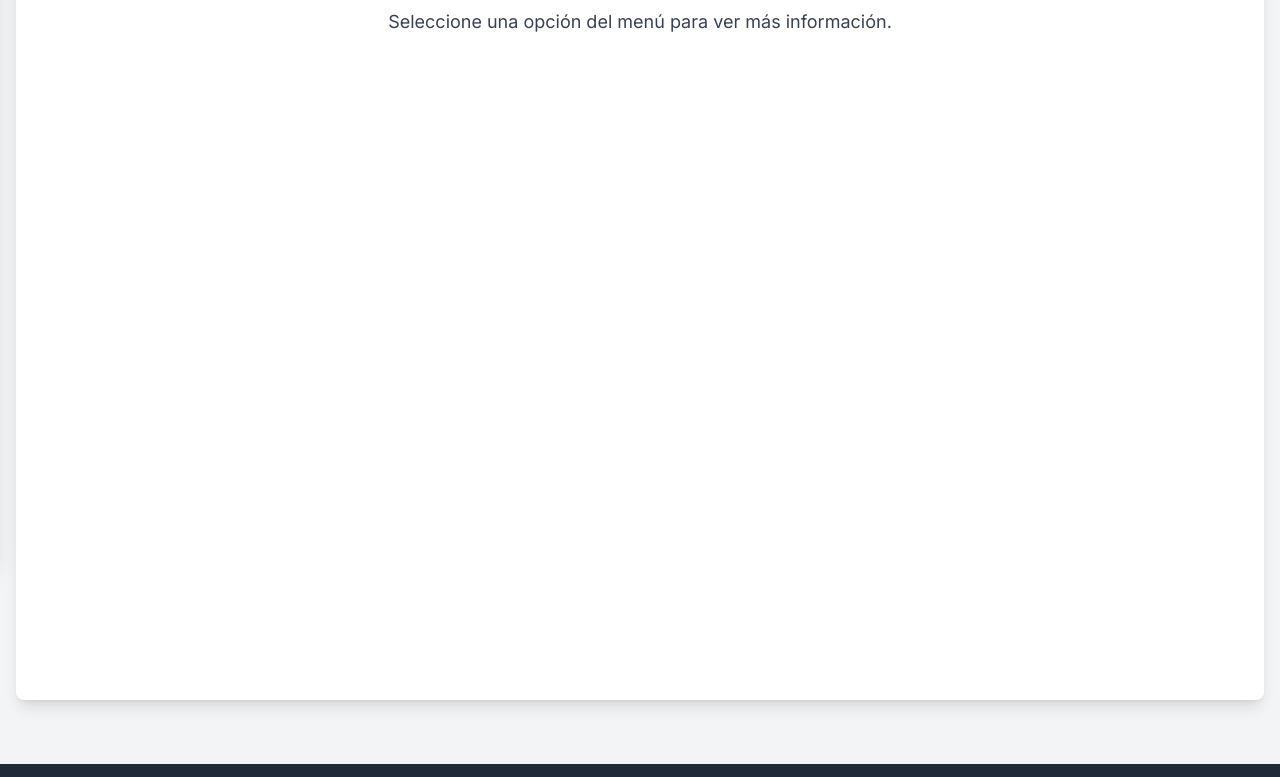
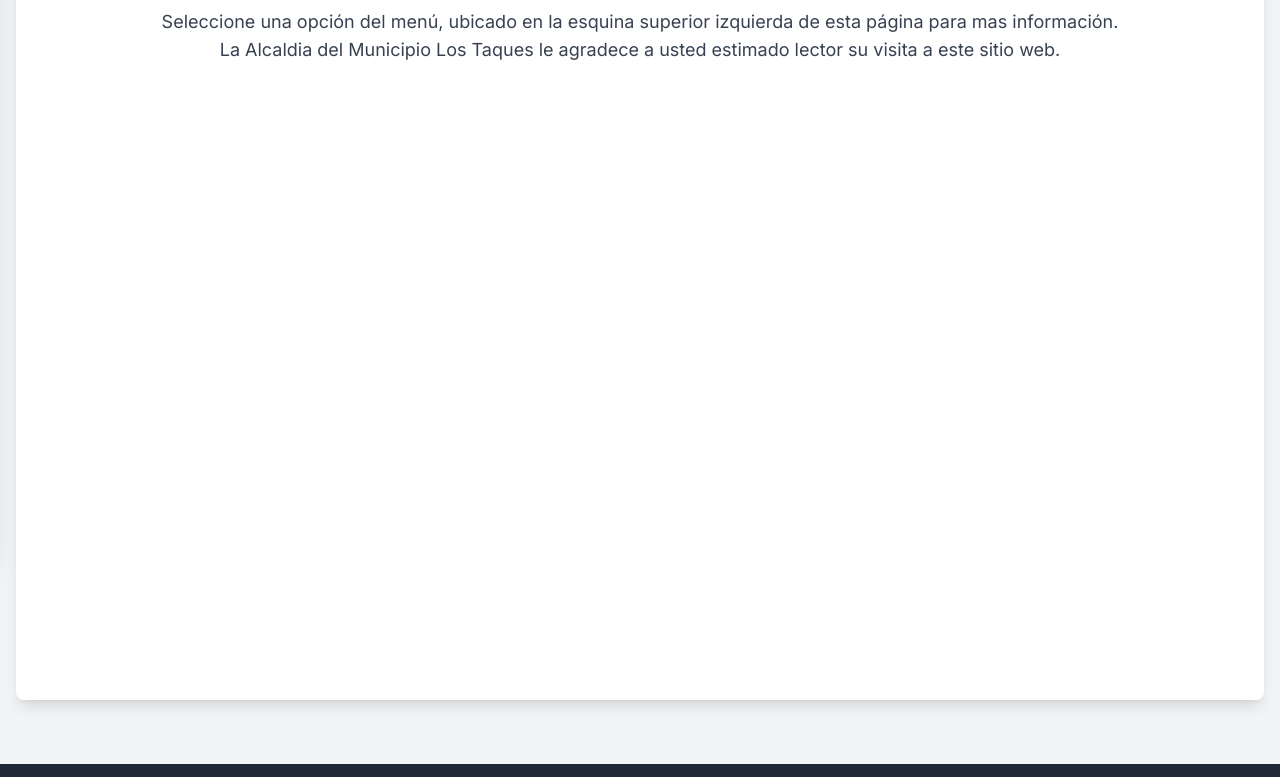
Before and after one commit to DCIAMLT/DCIAMLT, a plain HTML site: page index.html in a window 1280 px wide. Shown: the part 244-1021 px from the top of the page. Drawn offline with nearby package versions, Linux system fonts and the light colour scheme.

Commit message:
Update index.html

```diff
--- a/index.html
+++ b/index.html
@@ -124,7 +124,10 @@
                 'home': `
                     <h2 class="text-2xl sm:text-3xl font-bold text-blue-800 mb-6 text-center">Bienvenido</h2>
                     <p class="text-gray-700 text-lg text-center">
-                        Seleccione una opción del menú para ver más información.
+                        Seleccione una opción del menú, ubicado en la esquina superior izquierda de esta página para mas información.
+                    </p>
+                    <p class="text-gray-700 text-lg text-center">
+                        La Alcaldia del Municipio Los Taques le agradece a usted estimado lector su visita a este sitio web.
                     </p>
                 `,
                 'mission-vision': `
```
